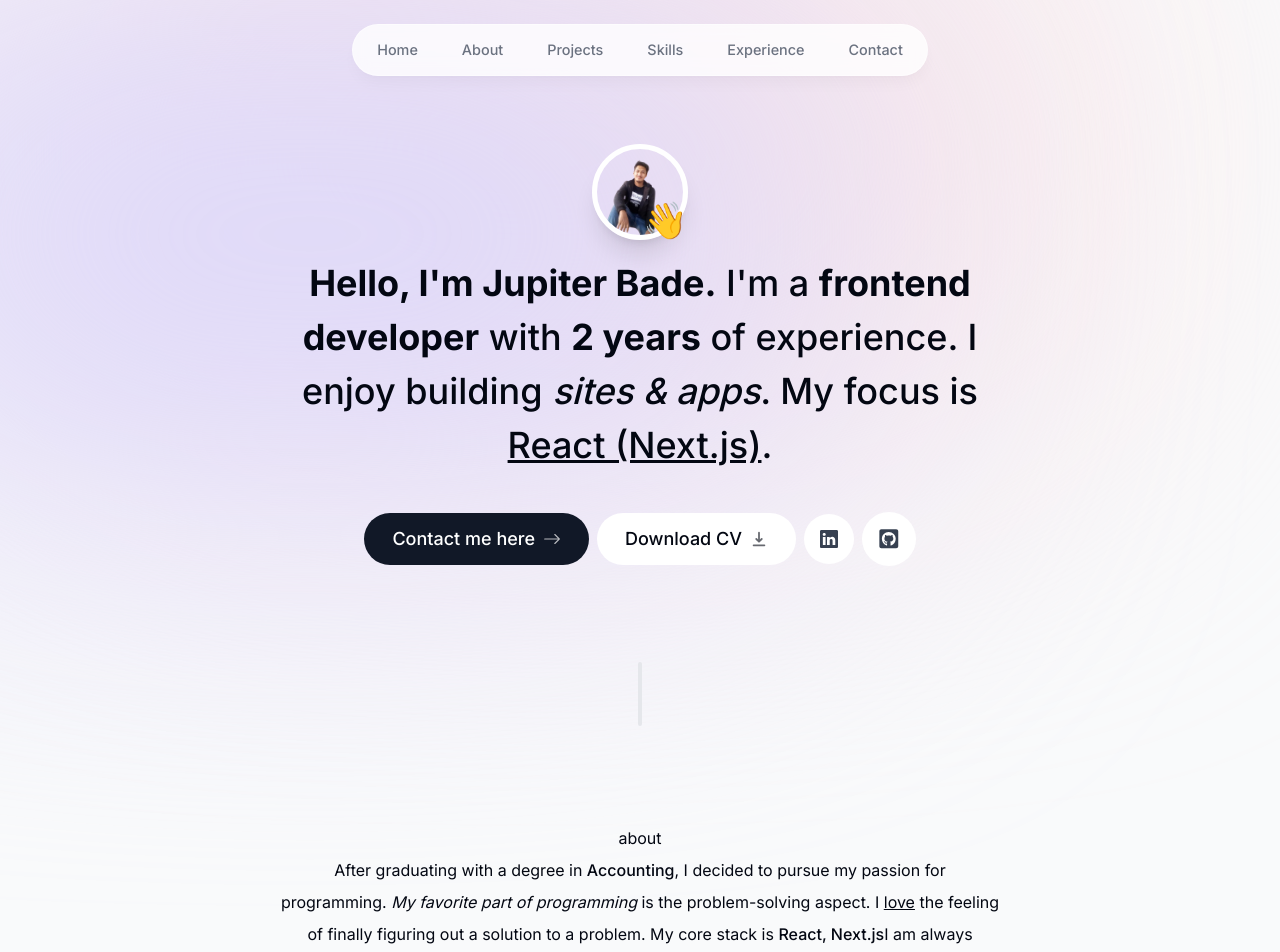
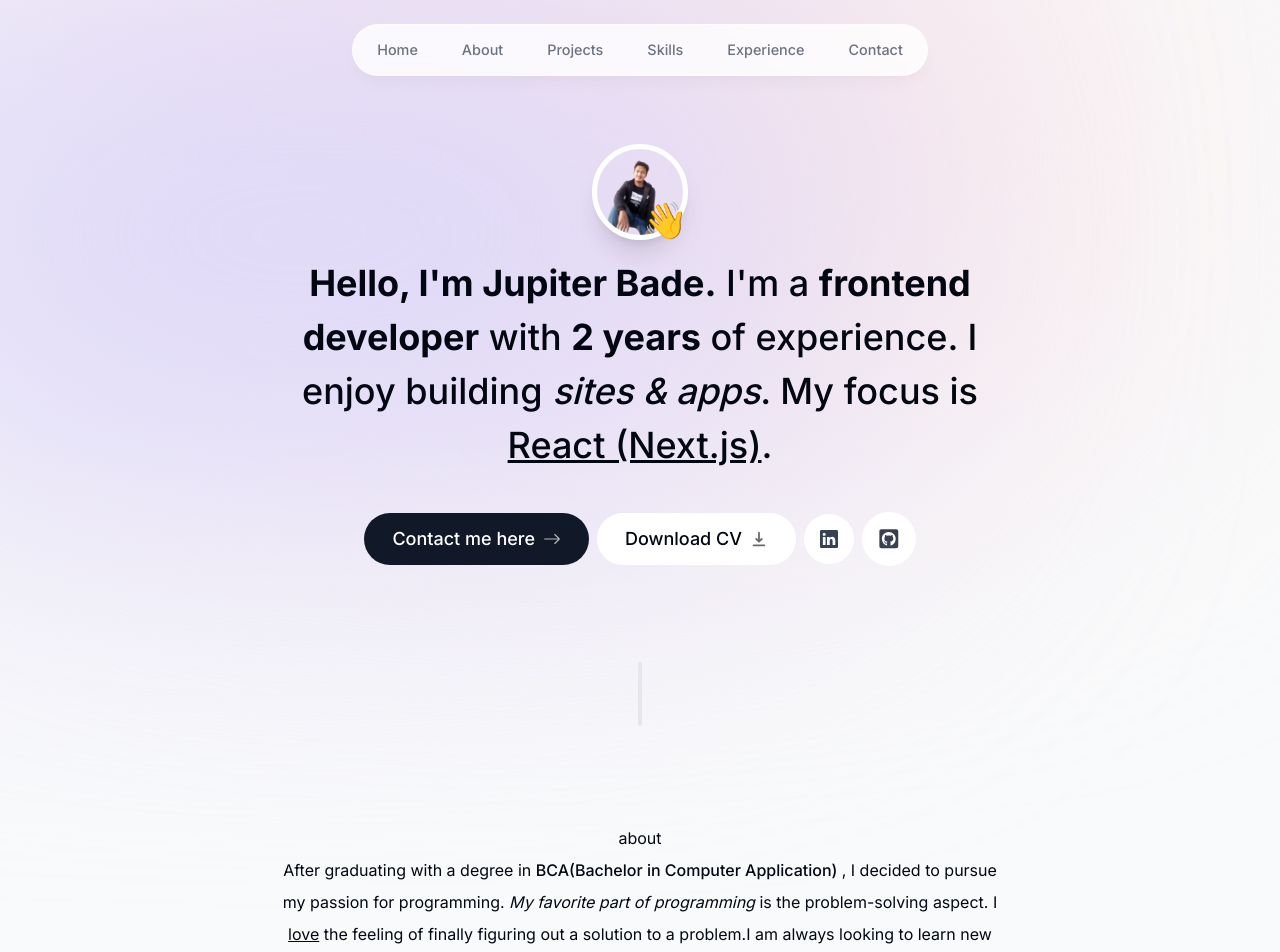
Before and after one commit to Jupiter82/next_js_portfolio, a Next.js app: page / in a window 1280 px wide. Shown: the top 952 px of the page. Built offline with nearby package versions, Linux system fonts and the light colour scheme.

Commit message:
finalpush from office 10-15

```diff
--- a/components/about.tsx
+++ b/components/about.tsx
@@ -13,24 +13,27 @@ export default function About() {
       <SectionHeading></SectionHeading>
       <p className="mb-3">
         After graduating with a degree in{" "}
-        <span className="font-medium">Accounting</span>, I decided to pursue my
-        passion for programming.{" "}
+        <span className="font-medium">
+          BCA(Bachelor in Computer Application){" "}
+        </span>
+        , I decided to pursue my passion for programming.{" "}
         <span className="italic">My favorite part of programming</span> is the
         problem-solving aspect. I <span className="underline">love</span> the
-        feeling of finally figuring out a solution to a problem. My core stack
+        feeling of finally figuring out a solution to a problem.
+        {/* My core stack
         is{" "}
         <span className="font-medium">
           React, Next.js
-          {/* , Node.js, and MongoDB */}
-        </span>
+          , Node.js, and MongoDB
+        </span> */}
         I am always looking to learn new technologies. I am currently looking
         for a <span className="font-medium">full-time position</span> as a
-        software developer.
+        frontend software developer.
       </p>
 
       <p>
-        <span className="italic">When I'm not coding</span>, I enjoy playing
-        video games and watching movies.
+        <span className="italic">When I&apos;m not coding</span>, I enjoy
+        playing video games and watching movies.
       </p>
     </motion.section>
   );
```
